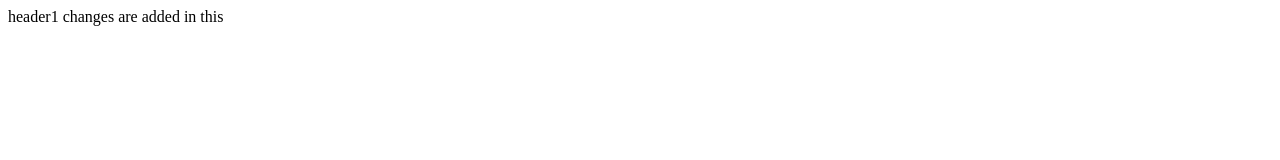
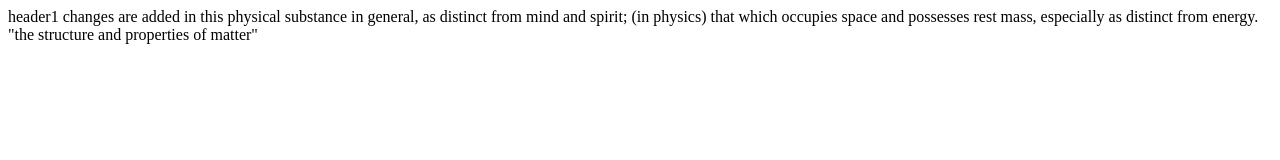
Before and after one commit to Ramakrishn321/Rama, a plain HTML site: page index.html in a window 1280 px wide. Drawn offline with Linux system fonts and the light colour scheme.

Commit message:
Update index.html
added few more

```diff
--- a/index.html
+++ b/index.html
@@ -7,5 +7,7 @@
   <body>
   header1
   changes are added in this
+    physical substance in general, as distinct from mind and spirit; (in physics) that which occupies space and possesses rest mass, especially as distinct from energy.
+"the structure and properties of matter"
   </body>
 </html>
```
